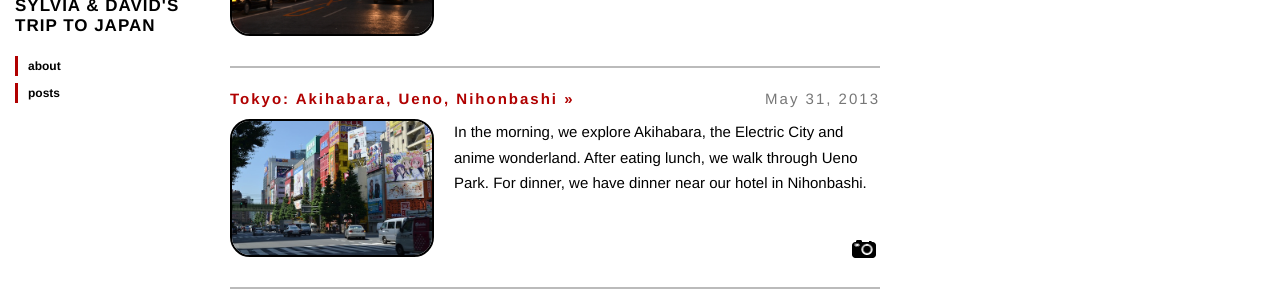
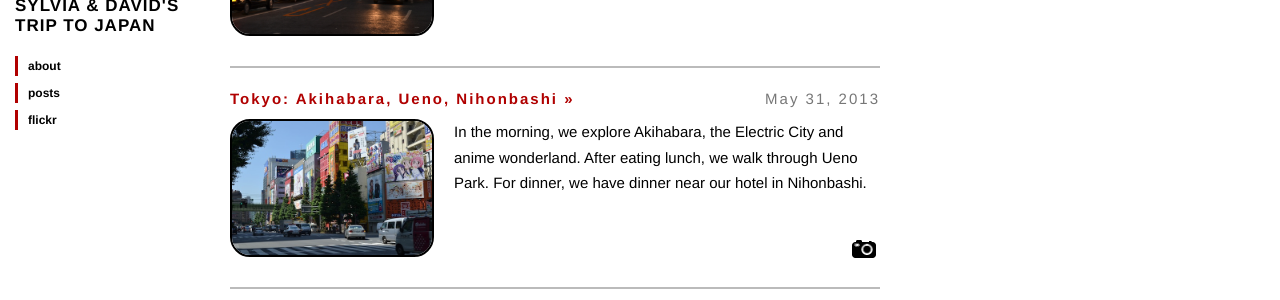
Before and after one commit to kasaharas/japan-blog, a Jekyll site: the page built from index.html, in a window 1280 px wide. Shown: the part 208-508 px from the top of the page. Built offline with Jekyll 4.4.1, drawn with Linux system fonts in a browser that asks for light colours; nearby versions of some CDN libraries.

Commit message:
Added flickr link to sidebar

```diff
--- a/_layouts/layout.html
+++ b/_layouts/layout.html
@@ -38,6 +38,7 @@
       <span id="name">{{ site.title }}</span>
     </section>
 
+
     <!--
     <section class="meta">
       <a href="https://github.com/{{ site.github }}" target="_blank"><img src="{{ BASE_PATH }}/images/github.png" /></a>
@@ -49,9 +50,12 @@
       <ul>
         <li><a href="{{ BASE_PATH }}/about.html">about</a></li>
         <li><a href="{{ BASE_PATH }}/index.html">posts</a></li>
+        <li><a href="http://www.flickr.com/photos/96692645@N03/sets">flickr</a></li>
       </ul>
     </section>
   </section>
+
+
 
   {{ content }}
 </body>
```
